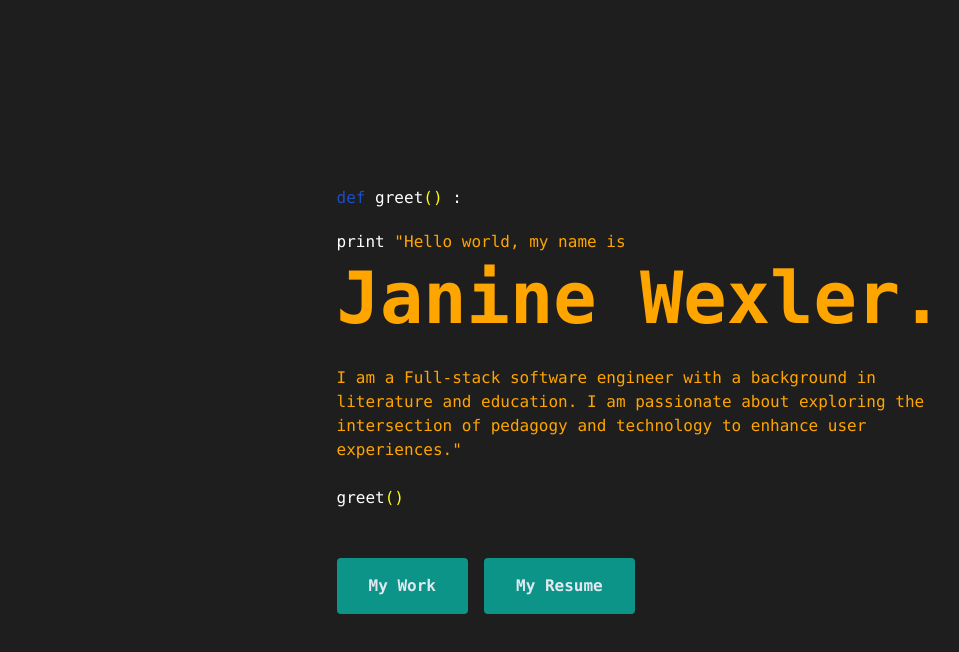
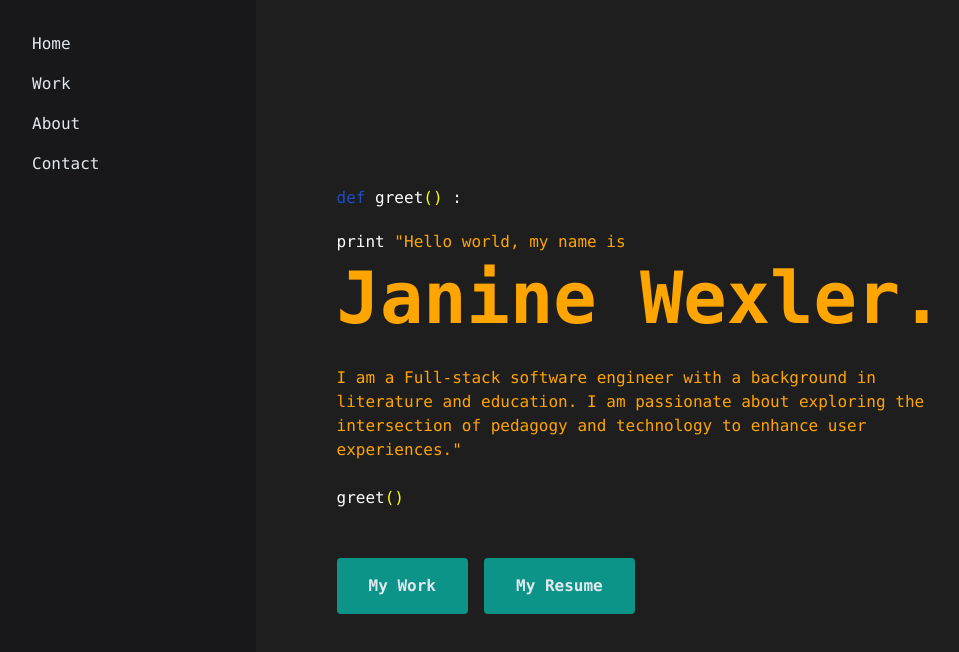
Before and after one commit to Janinenw/Portfolio, a React (Create React App) app: page / in a window 1280 px wide. Shown: the top 652 px of the page, without its empty margins (0-959 px from the left). Built offline with nearby package versions, Linux system fonts and the light colour scheme.

Commit message:
sidebar nav

```diff
--- a/src/App.js
+++ b/src/App.js
@@ -1,5 +1,6 @@
 import { useEffect } from 'react';
 import Hero from './components/Hero';
+import Navbar from './components/Navbar';
 import './App.css';
 
 import Aos from 'aos';
@@ -14,6 +15,7 @@ function App() {
     <>
 
       <Hero />
+      <Navbar />
 
 
     </>
--- a/src/components/About.js
+++ /dev/null
@@ -1,45 +0,0 @@
-import React from 'react';
-import { AboutData } from '../data/AboutData';
-import
-
-const About = () => {
-  return (
-    <div
-      name='about'
-      className='container flex flex-col md:flex-row justify-between items-center mx-auto px-8 py-10 md:px-10 lg:px-20 md:h-screen max-w-[1160px] font-mono text-slate-200 gap-8 my-24'
-    >
-      <div
-        data-aos='fade-up'
-        data-aos-duration='500'
-        data-aos-delay='150'
-        data-aos-once='true'
-      >
-        <h1 className='text-5xl md:text-6xl lg:text-7xl font-bold underline underline-offset-4 decoration-slate-200'>
-          About
-        </h1>
-        {AboutData.map((item, index) => (
-          <div key={index}>
-            <p className='my-8 mx-auto w-full max-w-5xl leading-normal'>
-              {item.paragraph}
-            </p>
-          </div>
-        ))}
-      </div>
-      <div
-        className='w-full'
-        data-aos='fade-up'
-        data-aos-duration='500'
-        data-aos-delay='150'
-        data-aos-once='true'
-      >
-        <img
-          className='w-[300px] mx-auto outline outline-offset-2 outline-slate-200'
-          src='https://res.cloudinary.com/dvug8hy5k/image/upload/v1650905845/saman-taheri-MXMs8q2OjeA-unsplash-min_zfp3ro.jpg'
-          alt='Celebrating your accomplishment. Keep pushing forward.'
-        />
-      </div>
-    </div>
-  );
-};
-
-export default About;
--- a/src/components/Navbar.js
+++ b/src/components/Navbar.js
@@ -0,0 +1,39 @@
+import React, { useState } from 'react';
+import { navData } from '../data/NavData';
+import { Link } from 'react-scroll';
+
+const Navbar = () => {
+  const [open, setOpen] = useState(false);
+
+  const handleClick = () => {
+    setOpen(!open);
+  };
+
+  return (
+    <aside className='font-mono fixed h-screen top-0 left-0 z-50 bg-zinc-900 text-slate-200 flex flex-col items-start justify-between py-8 px-4 md:px-6 lg:px-8 w-64'>
+
+      <ul className='space-y-4'>
+        {navData.map((item, index) => (
+          <li
+            className='hover:decoration-teal-600 hover:underline hover:underline-offset-4 decoration-2 cursor-pointer'
+            key={index}
+          >
+            <Link to={item.name} smooth={true} offset={-125} duration={700}>
+              {item.title}
+            </Link>
+          </li>
+        ))}
+        <li>
+
+            <Link to='contact' smooth={true} duration={700}>
+              Contact
+
+            </Link>
+
+        </li>
+      </ul>
+    </aside>
+  );
+};
+
+export default Navbar;
--- a/src/data/NavData.js
+++ b/src/data/NavData.js
@@ -0,0 +1,5 @@
+export const navData = [
+    { title: 'Home', name: 'home' },
+    { title: 'Work', name: 'work' },
+    { title: 'About', name: 'about' },
+  ];
```
